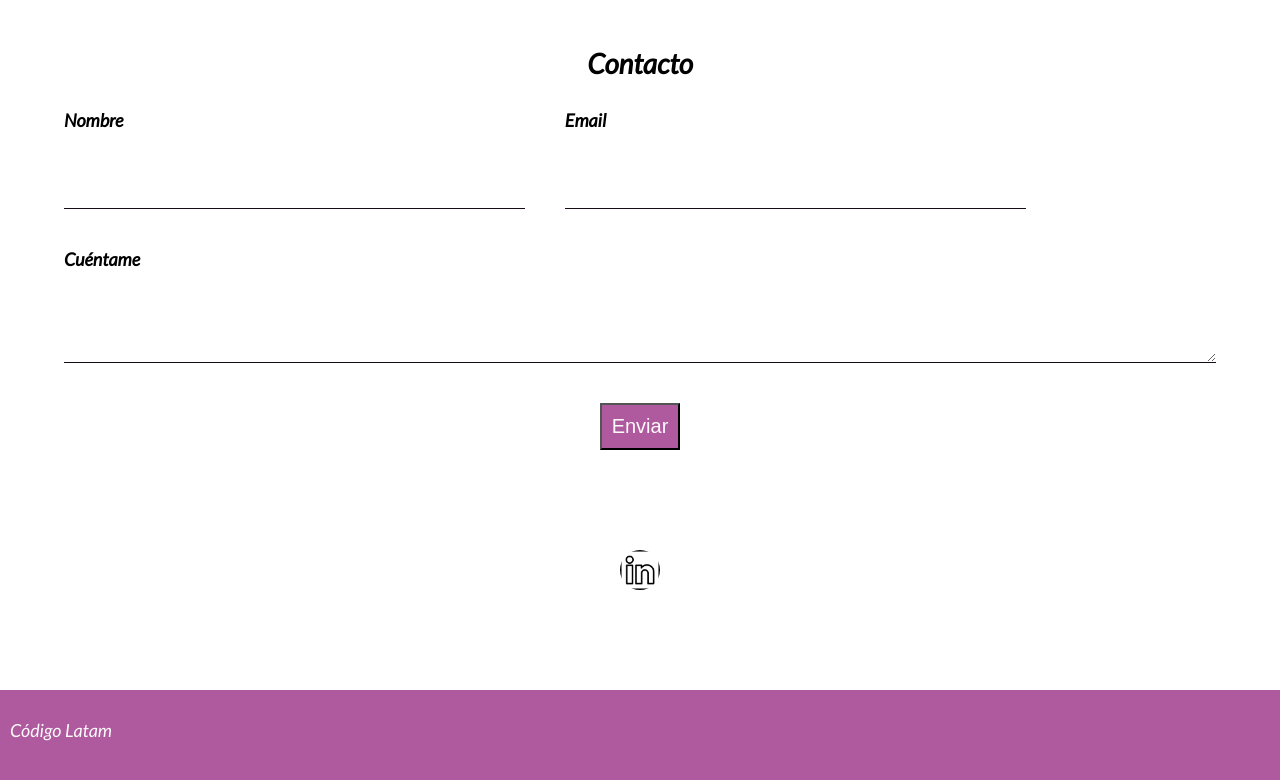
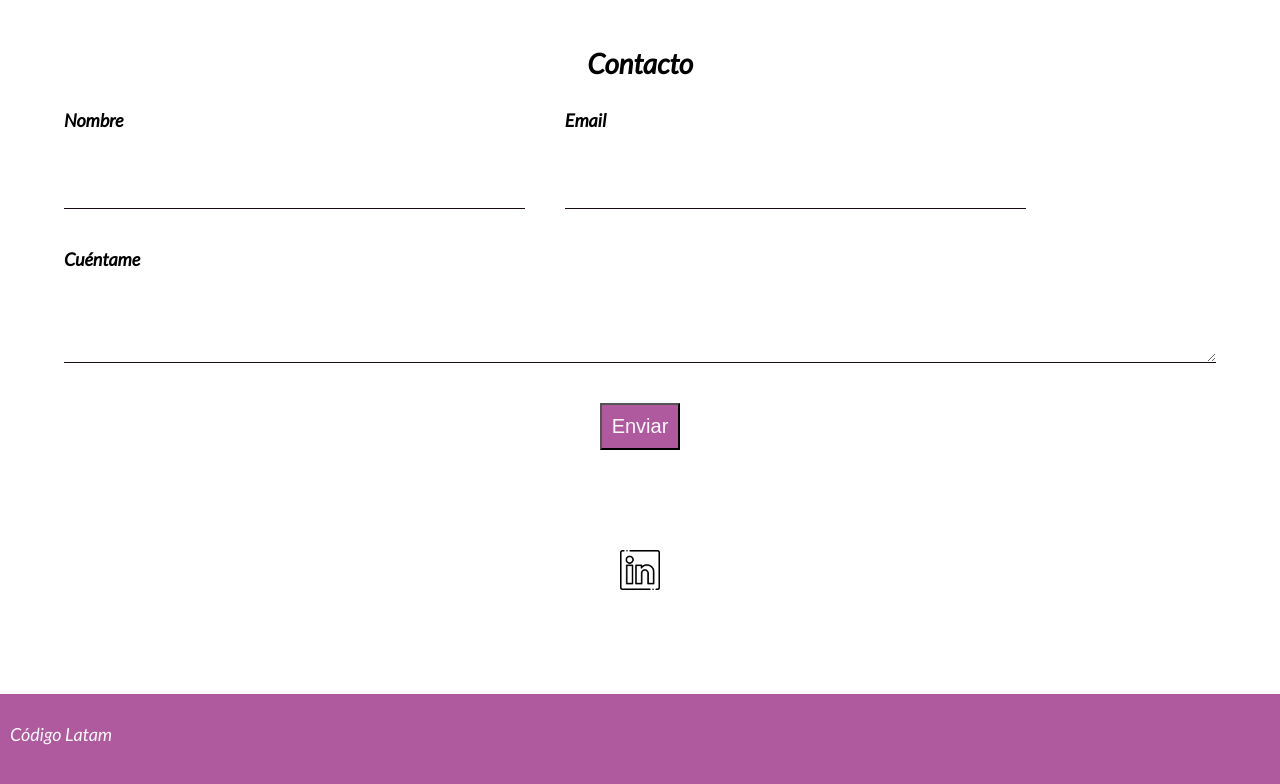
Before and after one commit to jorgezerpa/profe-ruth-proyecto, a plain HTML site: page index.html in a window 1280 px wide. Shown: the part 1396-2180 px from the top of the page. Drawn offline with Linux system fonts and the light colour scheme.

Commit message:
improve bottom icons

```diff
--- a/css/styles.css
+++ b/css/styles.css
@@ -184,14 +184,18 @@ button{
     margin-top: 40px; /*JZ-> agregué espaciado*/
 }
 
-.icons img{
+
+.icons {
     display: flex;
     justify-content: center;
     align-items: center;
-    max-width:  40px;
-    margin: auto;
-    font-size: 1rem;
 }
+
+.icons img{
+    border-radius: 0;
+    width: 40px;
+}
+
 footer{
     background-color: #af599e;
     color: #fbfbfb;
```
